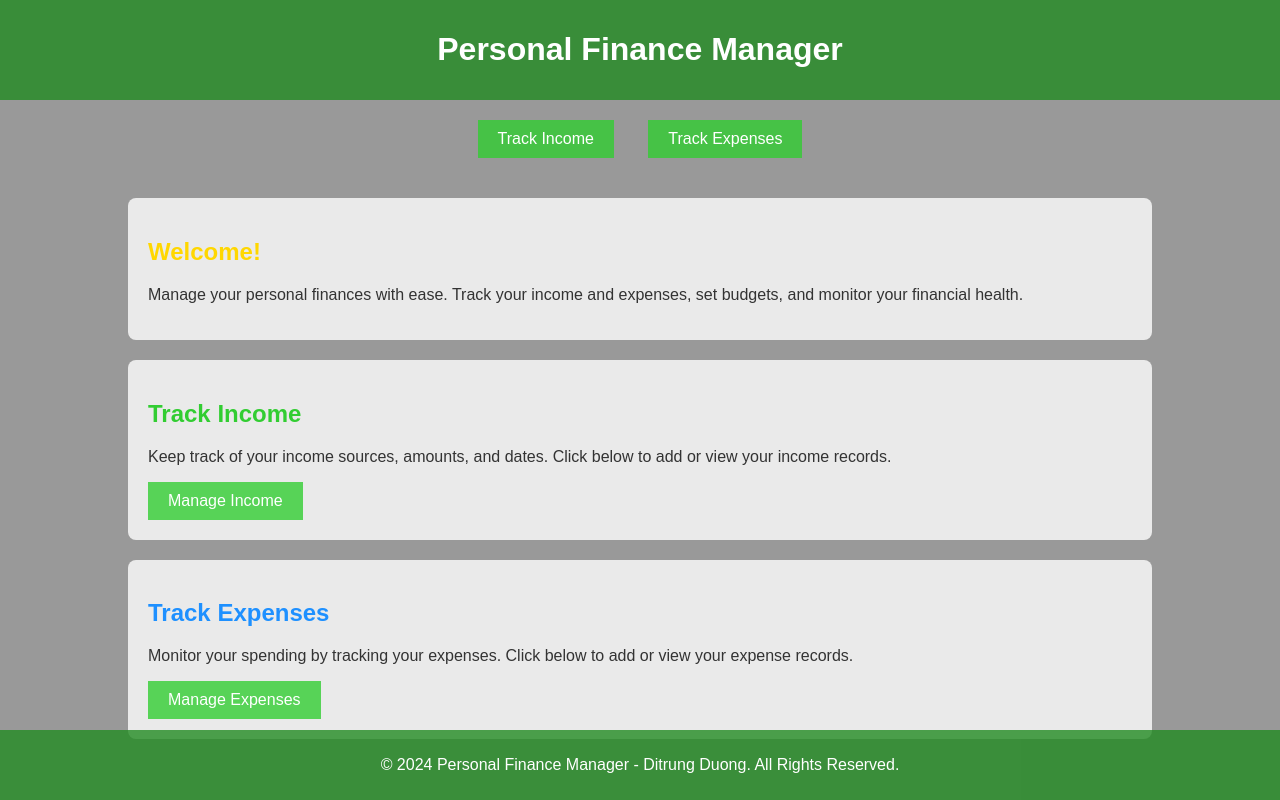
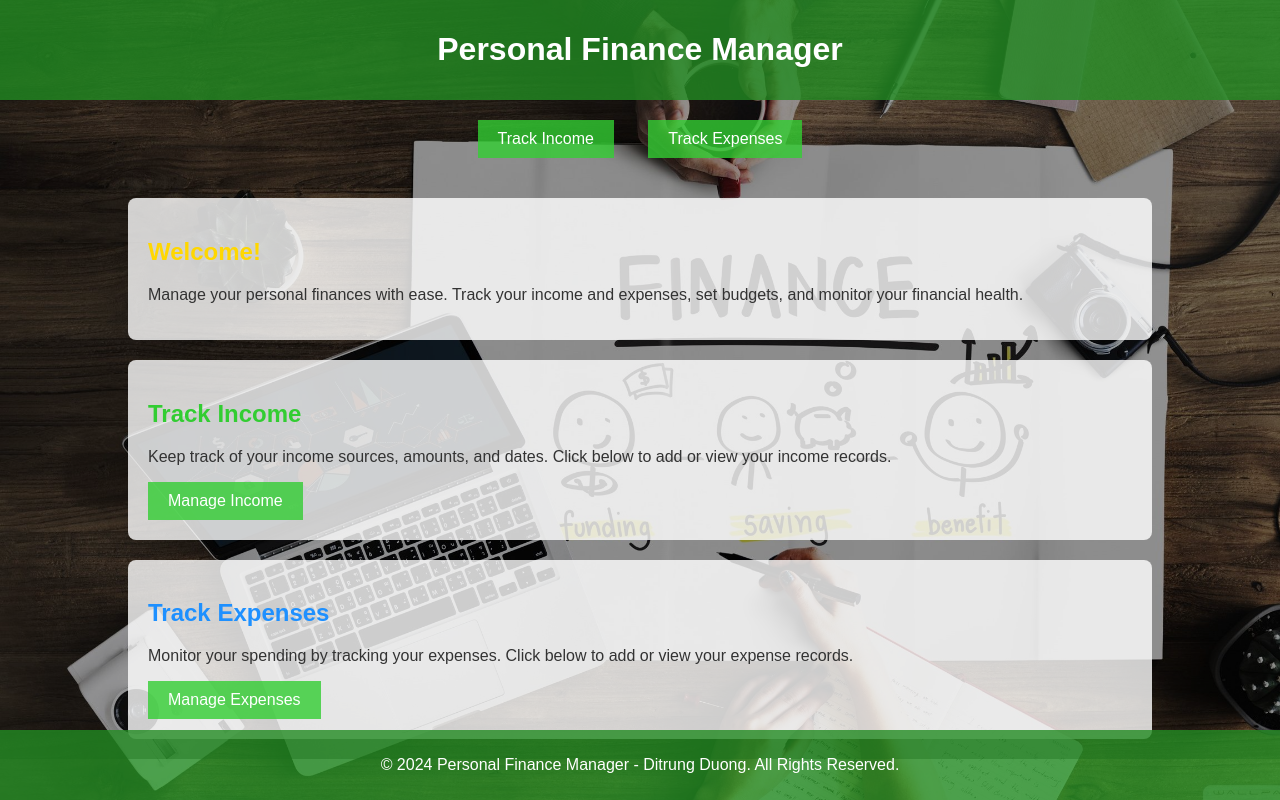
Before and after one commit to ditrungduong/personal-finance-web-app, a Flask app: page / in a window 1280 px wide. Run offline with Flask 3, Linux system fonts and the light colour scheme.

Commit message:
Update styles.css

```diff
--- a/static/styles.css
+++ b/static/styles.css
@@ -12,7 +12,7 @@ body {
     z-index: 1;
 }
 
-body {
+body::before{
     content: '';
     position: absolute;
     top: 0;
```
